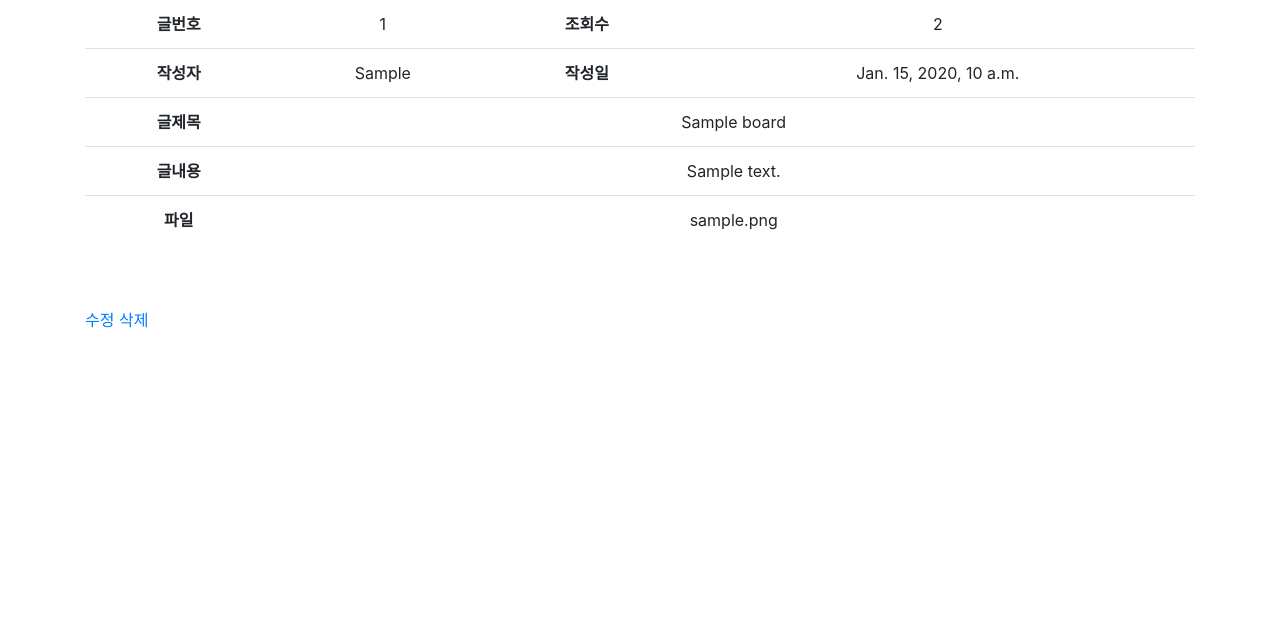
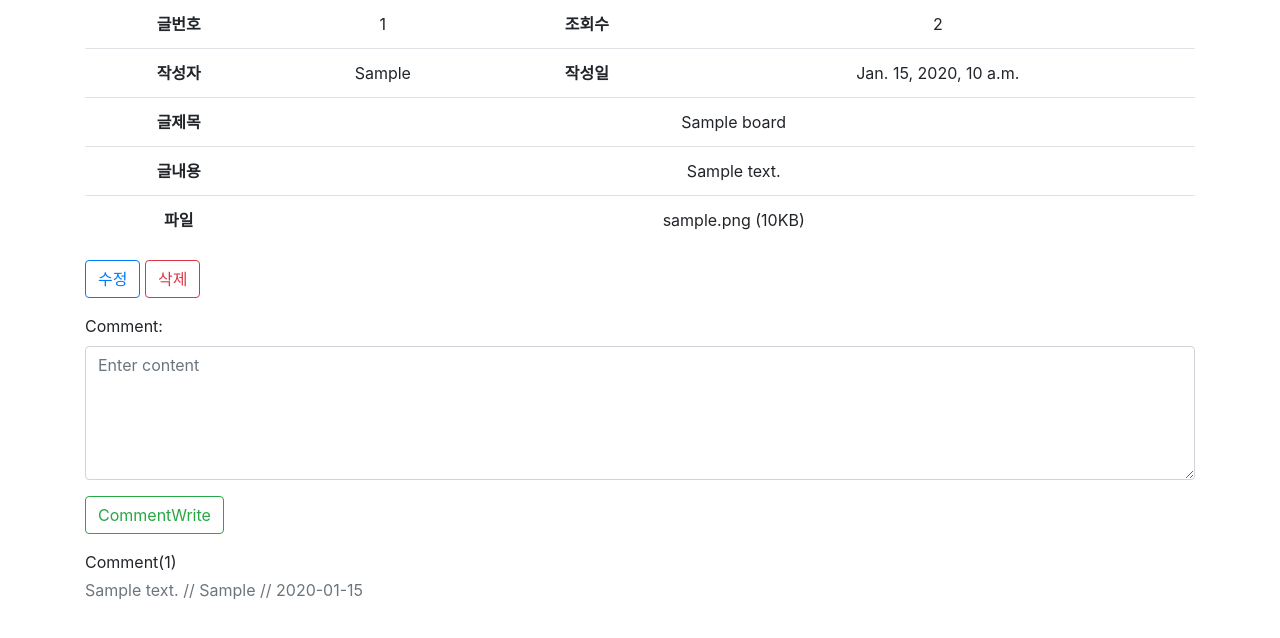
Before and after one commit to Taek-B/django_Board02, a Django app: page /detail/1 in a window 1280 px wide. Shown: the part 123-761 px from the top of the page. Run offline with Django 4.2, Linux system fonts and the light colour scheme; tables that the repository leaves empty hold one stand-in row (values such as "Sample post"); some libraries are stand-ins or nearby versions.

Commit message:
수정 / 삭제 / 댓글 기능 커밋

```diff
--- a/myProject02/myProject02/urls.py
+++ b/myProject02/myProject02/urls.py
@@ -28,4 +28,9 @@ urlpatterns = [
     path('download/', views.download),
     path("list_page/", views.list_page),
     path("detail/<int:board_id>", views.detail),
+    path("update_form/<int:board_id>", views.update_form),
+    path("update/", views.update),
+    path('delete/<int:board_id>', views.delete),
+    path('comment_insert/', views.comment_insert),
+
 ]
--- a/myProject02/myapp02/templates/board/detail.html
+++ b/myProject02/myapp02/templates/board/detail.html
@@ -27,14 +27,60 @@
         </tr>
         <tr>
             <th>파일</th>
-            <td colspan="3">{{ dto.filename}}</td>
+            <td colspan="3">{{ dto.filename}}
+                {% if dto.filesize > 0%}
+                ({{dto.filesize}}KB)
+                {% endif %}
+            </td>
         </tr>
     </table>
+    <button type="button" class="btn btn-outline-primary _update" data-url="/update_form/{{dto.id}}">수정</button>
+    <button type="button" class="btn btn-outline-danger _delete" data-url="/delete/{{dto.id}}">삭제</button>
 
-    <br />
-    <br />
-    <a href="/update_form/{{dto.id}}">수정</a>
-    <a href="/delete/{{dto.id}}">삭제</a>
+    <!-- comment insert -->
+    <div class="mt-3">
+        <form action="/comment_insert/" method="post">
+            <input type="hidden" name="id" value="{{dto.id}}" />
+            <div class="form-group">
+                <label for="content">Comment:</label>
+                <textarea class="form-control" rows="5" id="content" placeholder="Enter content"
+                    name="content"></textarea>
+            </div>
+            <button type="submit" class="btn btn-outline-success"
+                data-url="/update_form/{{dto.id}}">CommentWrite</button>
+        </form>
+    </div>
 
+    <!-- comment count -->
+    <div class="mt-3"> Comment({{dto.comment_set.count}}) </div>
+
+    <!-- comment list -->
+    {% if dto.comment_set.count > 0 %}
+    <div>
+        {% for comment in dto.comment_set.all %}
+        <div class="py-1 text-muted">
+            <span style="width: min-content">{{comment.content}}</span>
+            <span>// {{comment.writer}} // {{comment.post_date | date:'Y-m-d'}}</span>
+        </div>
+        {% endfor %}
+    </div>
+    {% endif %}
 </div>
 {% endblock %}
+
+<!-- script 영역 -->
+{% block script %}
+<script>
+    // 수정하기
+    $("._update").on('click', function () {
+        // alert('정말 수정할까요?')
+        location.href = $(this).data("url");
+    });
+
+    // 삭제하기
+    $("._delete").on('click', function () {
+        alert('삭제 완료')
+        location.href = $(this).data("url");
+    });
+</script>
+{% endblock %}
--- a/myProject02/myapp02/templates/board/list_page.html
+++ b/myProject02/myapp02/templates/board/list_page.html
@@ -1,5 +1,6 @@
 {% extends 'base.html' %}
 {% load static %}
+{% load board_filter %}
 {% block content %}
 <div class="container">
     <div class="d-flex justify-content-end mb-3">
@@ -27,7 +28,7 @@
             <!-- for문 시작(django) -->
             {% for board in page_list %}
             <tr>
-                <td>{{ board.id}}</td>
+                <td>{{ rowNo|sub:forloop.counter0}}</td>
                 <td>
                     <a href="/detail/{{board.id}}">{{ board.title }}</a>
                 </td>
--- a/myProject02/myapp02/views.py
+++ b/myProject02/myapp02/views.py
@@ -170,9 +170,12 @@ def list_page(request):
     page_obj = paginator.get_page(page)
     print('boardCount : ', boardCount)
 
+    rowNo = boardCount - (int(page)-1) * pageSize  # 페이지 시작점 13 / 13- 5 / 13-10
+
     context = {'page_list': page_obj,
                'page': page,
                'word': word,
+               'rowNo': rowNo,
                'boardCount': boardCount}
     return render(request, 'board/list_page.html', context)
 
@@ -183,3 +186,62 @@ def detail(request, board_id):
     dto.hit_up()
     dto.save()
     return render(request, 'board/detail.html', {'dto': dto})
+
+
+# update_form
+def update_form(request, board_id):
+    dto = Board.objects.get(id=board_id)
+    return render(request, 'board/update.html', {'dto': dto})
+
+
+# update
+@csrf_exempt
+def update(request):
+
+    # 파일을 업로드를 했었을 경우
+    id = request.POST['id']
+    dto = Board.objects.get(id=id)
+    fname = dto.filename
+    fsize = dto.filesize
+    hitcount = dto.hit
+
+    # 파일을 업로드를 안했을 경우 파일객체를 받아옴
+    if 'file' in request.FILES:
+        file = request.FILES['file']
+        fname = file.name
+        fsize = file.size
+
+        fp = open('%s%s' % (UPLOAD_DIR, fname), 'wb')
+        for chunk in file.chunks():
+            fp.write(chunk)
+        fp.close()
+
+    update_dto = Board(id,
+                       writer=request.POST['writer'],
+                       title=request.POST['title'],
+                       content=request.POST['content'],
+                       filename=fname,
+                       filesize=fsize,
+                       hit=hitcount
+                       )
+    update_dto.save()
+
+    return redirect('/list')
+
+
+# delete
+def delete(request, board_id):
+    dto = Board.objects.get(id=board_id)
+    dto.delete()
+    return redirect('/list')
+
+
+# comment_insert
+@csrf_exempt
+def comment_insert(request):
+    id = request.POST['id']
+    dto = Comment(board_id=id,
+                  writer='aa',
+                  content=request.POST['content'])
+    dto.save()
+    return redirect('/detail/'+id)
```
Also changed, not shown: myProject02/myProject02/settings.py (+6 -1 lines), myProject02/myapp02/templates/board/update.html (added, +32 -0 lines), myProject02/myapp02/templatetags/board_filter.py (added, +11 -0 lines).
